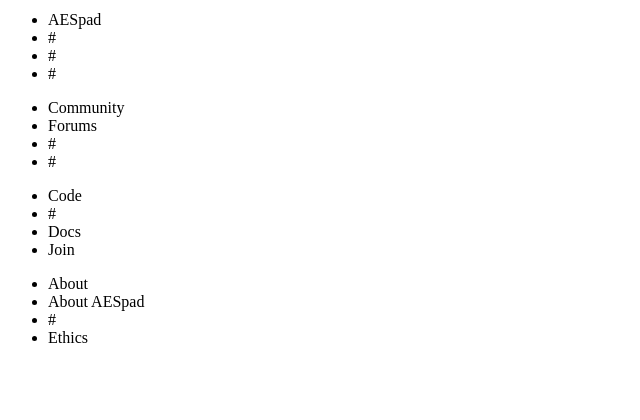
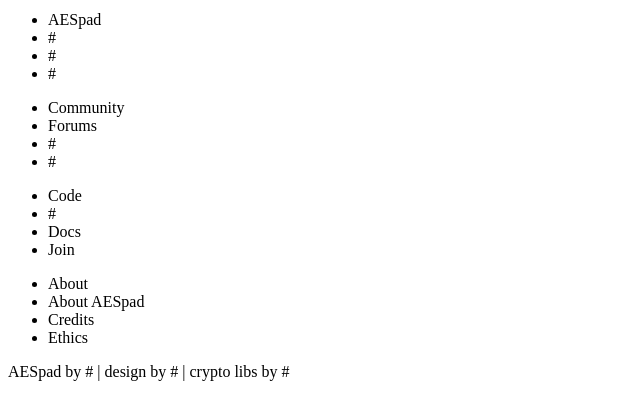
Before and after one commit to rasmusbergpalm/AESpad, a CakePHP app: template app/views/chats/view.ctp in a window 1280 px wide. Shown: the part 326-746 px from the top of the page, without its empty margins (0-640 px from the left). Run offline with PHP 8.4 and a stand-in for CakePHP, Linux system fonts and the light colour scheme; the template is opened without the code that fills it: most values are stand-ins (such as "Sample title", 1, 10 or a date in 2020); data that the repository does not hold is empty; some libraries are stand-ins or nearby versions.

Commit message:
added credits to bottom of default.ctp

```diff
--- a/app/views/layouts/default.ctp
+++ b/app/views/layouts/default.ctp
@@ -130,7 +130,8 @@
                             <?php //echo $html->link('About AESpad', '/pages/about'); ?>
                         </li>
                         <li>
-                            <?php echo $html->link('Credits', '/pages/credits'); ?>
+                            Credits
+                            <?php //echo $html->link('Credits', '/pages/credits'); ?>
                         </li>
                         <li>
                             Ethics
@@ -140,6 +141,11 @@
                 </div>
 
             </div>
+            <div class='credits'>
+                AESpad by <?php echo $html->link('Rasmus Berg Palm', 'http://bergpalm.dk'); ?> |
+                design by <?php echo $html->link('dcarter','http://www.dcarter.co.uk/'); ?> |
+                crypto libs by <?php echo $html->link('Chris Veness','http://www.movable-type.co.uk/'); ?>
+            </div>
         </div>
         <?php echo $this->element('sql_dump'); ?>
     </body>
```
Also changed, not shown: app/webroot/css/color2/changes.css (+7 -0 lines).
